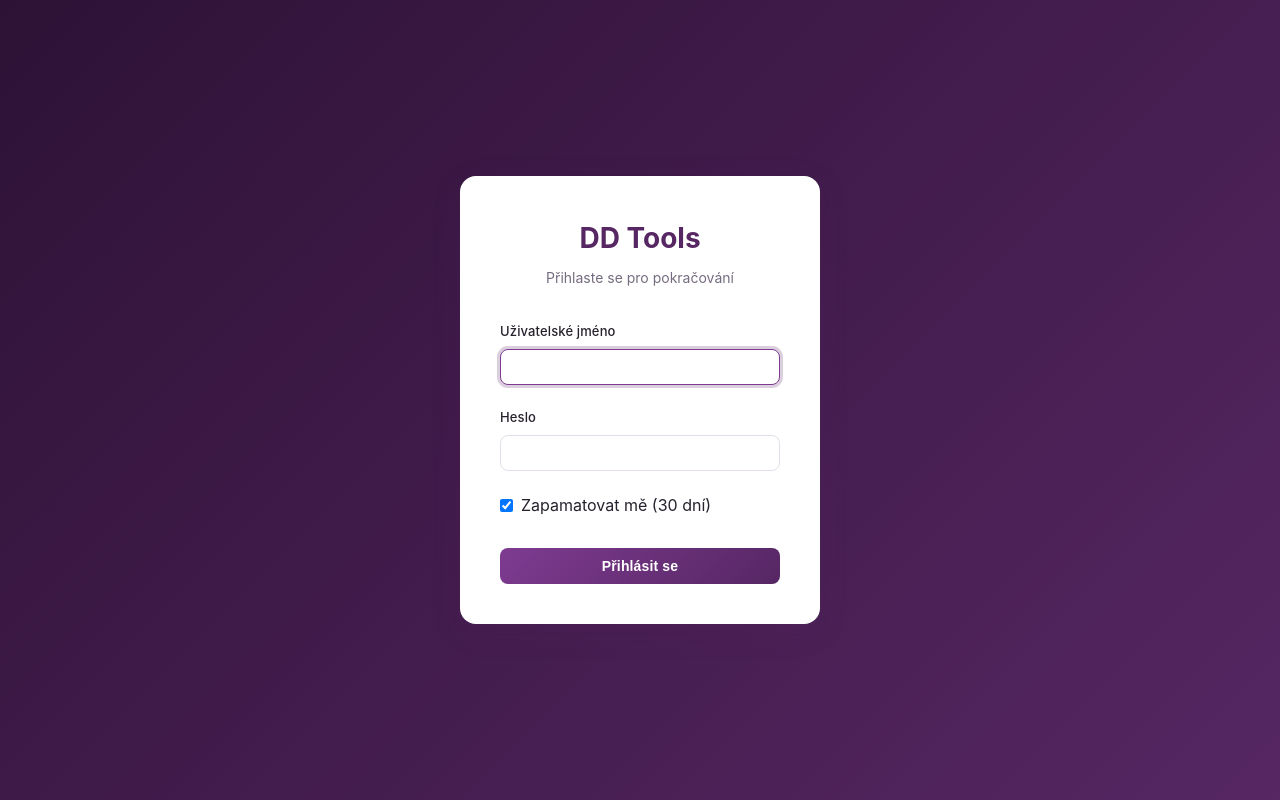
After one commit to Tupoun/dd-tools, a Flask app: page /login in a window 1280 px wide. The commit adds this page. Run offline with Flask 3, Linux system fonts and the light colour scheme; parts of the project's set-up code (start-up, migrations or seed data) failed here and were passed over.

Commit message:
feat: login, dark mode toggle, top bar (#11)
- Flask-Login integrace: single-user autentizace přes env (ADMIN_USERNAME, ADMIN_PASSWORD_HASH)
- /login a /logout routes, session timeout (8h / 30d při zapamatování)
- generate_password.py: CLI skript pro generování password hashe
- Top bar v base.html: přihlášení/odhlášení + přepínač tématu
- Dark mode toggle: třída html.dark/html.light přes localStorage, anti-flash script v <head>
- style.css: .top-bar, .content-area, html.dark, html.light, login page styly
- TODO.md: autentizace označena jako hotová

Co-authored-by: Claude Sonnet 4.6 <noreply@anthropic.com>

```diff
--- a/app.py
+++ b/app.py
@@ -2,20 +2,30 @@
 DD Tools - Flask Web Application
 """
 
-from flask import Flask, render_template, request, send_file, flash, redirect, url_for
+from flask import Flask, render_template, request, send_file, flash, redirect, url_for, session
 from werkzeug.utils import secure_filename
 from flask_limiter import Limiter
 from flask_limiter.util import get_remote_address
+from flask_login import LoginManager, login_user, logout_user, login_required, current_user
+from datetime import timedelta
 from dotenv import load_dotenv
 import os
 import io
 
 from libs import encoding_converter, bytes_converter, text_encoder, jwt_decoder, hash_generator, cron_parser, formatter, utilities, diff_tool, csv_json, uuid_generator, yaml_json, generator
+from libs.auth import get_user, verify_credentials
 
 load_dotenv()
 
 app = Flask(__name__)
 app.secret_key = os.getenv('SECRET_KEY')
+
+login_manager = LoginManager(app)
+login_manager.login_view = 'login_page'
+
+@login_manager.user_loader
+def load_user(user_id):
+    return get_user(user_id)
 
 limiter = Limiter(
     get_remote_address,
@@ -125,6 +135,42 @@ TOOLS = [
 @limiter.exempt
 def robots_txt():
     return app.response_class("User-agent: *\nDisallow: /\n", mimetype='text/plain')
+
+
+@app.before_request
+def set_session_timeout():
+    session.permanent = True
+
+
+@app.route('/login', methods=['GET', 'POST'])
+def login_page():
+    if current_user.is_authenticated:
+        return redirect(url_for('index'))
+
+    error = None
+    if request.method == 'POST':
+        username = request.form.get('username', '').strip()
+        password = request.form.get('password', '')
+        remember = request.form.get('remember') == '1'
+
+        user = verify_credentials(username, password)
+        if user:
+            duration = timedelta(days=30) if remember else timedelta(hours=8)
+            app.permanent_session_lifetime = duration
+            login_user(user, remember=remember, duration=duration)
+            next_page = request.args.get('next')
+            return redirect(next_page or url_for('index'))
+        else:
+            error = 'Nesprávné přihlašovací údaje.'
+
+    return render_template('login.html', error=error, tools=TOOLS)
+
+
+@app.route('/logout')
+@login_required
+def logout():
+    logout_user()
+    return redirect(url_for('index'))
 
 
 @app.route('/')
--- a/requirements.txt
+++ b/requirements.txt
@@ -1,4 +1,5 @@
 Flask==3.1.3
+Flask-Login==0.6.3
 Werkzeug==3.1.6
 python-dotenv==1.2.1
 PyYAML==6.0.3
--- a/static/style.css
+++ b/static/style.css
@@ -386,6 +443,111 @@ div:has(> pre.result-pre):hover .copy-btn {
     }
 }
 
+/* ── Dark mode (manuální override přes třídu) ────────────────────────────── */
+
+html.dark {
+    --bg-light:        hsl(280, 14%, 10%);
+    --bg-white:        hsl(280, 12%, 15%);
+    --text-dark:       hsl(270, 15%, 90%);
+    --text-light:      hsl(270, 8%, 58%);
+    --border-color:    hsl(280, 14%, 24%);
+    --purple-pale:     hsl(287, 20%, 22%);
+
+    --success-bg:      hsl(130, 35%, 14%);
+    --success-text:    hsl(130, 55%, 68%);
+    --error-bg:        hsl(0, 45%, 16%);
+    --error-text:      hsl(0, 75%, 72%);
+
+    --shadow-sm:   0 1px 3px hsla(287, 44%, 5%, 0.40),
+                   0 1px 2px hsla(287, 44%, 5%, 0.25);
+    --shadow-md:   0 4px 14px hsla(287, 44%, 5%, 0.55),
+                   0 2px 4px  hsla(287, 44%, 5%, 0.30);
+    --shadow-lg:   0 8px 28px hsla(287, 44%, 5%, 0.65),
+                   0 4px 8px  hsla(287, 44%, 5%, 0.35);
+    --focus-ring:  0 0 0 3px  hsla(287, 44%, 60%, 0.30);
+}
+
+html.dark pre {
+    background-color: hsl(280, 12%, 11%);
+    color: hsl(270, 15%, 88%);
+    border: 1px solid var(--border-color);
+    border-radius: 8px;
+    padding: 14px 16px;
+    overflow-x: auto;
+    font-size: 13px;
+    line-height: 1.6;
+}
+
+html.dark .form-control {
+    color-scheme: dark;
+}
+
+html.light {
+    --bg-light:        hsl(280, 18%, 97%);
+    --bg-white:        #ffffff;
+    --text-dark:       hsl(270, 15%, 15%);
+    --text-light:      hsl(270, 8%, 46%);
+    --border-color:    hsl(280, 18%, 89%);
+    --purple-pale:     hsl(287, 28%, 96%);
+
+    --success:         #16a34a;
+    --success-bg:      #dcfce7;
+    --success-text:    #14532d;
+    --error:           #dc2626;
+    --error-bg:        #fee2e2;
+    --error-text:      #7f1d1d;
+
+    --shadow-sm:   0 1px 3px hsla(287, 44%, 27%, 0.08),
+                   0 1px 2px hsla(287, 44%, 27%, 0.05);
+    --shadow-md:   0 4px 14px hsla(287, 44%, 27%, 0.13),
+                   0 2px 4px  hsla(287, 44%, 27%, 0.07);
+    --shadow-lg:   0 8px 28px hsla(287, 44%, 27%, 0.18),
+                   0 4px 8px  hsla(287, 44%, 27%, 0.09);
+    --focus-ring:  0 0 0 3px  hsla(287, 44%, 27%, 0.22);
+}
+
+/* ── Login stránka ───────────────────────────────────────────────────────── */
+
+.login-page {
+    min-height: 100vh;
+    display: flex;
+    align-items: center;
+    justify-content: center;
+    background: linear-gradient(135deg,
+        var(--purple-deepest) 0%,
+        var(--purple-main)   100%);
+}
+
+.login-container {
+    width: 100%;
+    max-width: 400px;
+    padding: 20px;
+}
+
+.login-card {
+    background: var(--bg-white);
+    border-radius: 16px;
+    padding: 40px;
+    box-shadow: var(--shadow-lg);
+}
+
+.login-header {
+    text-align: center;
+    margin-bottom: 32px;
+}
+
+.login-header h1 {
+    font-size: 28px;
+    font-weight: 700;
+    color: var(--purple-main);
+    margin-bottom: 6px;
+}
+
+.login-header p {
+    color: var(--text-light);
+    font-size: 14px;
+}
+
 /* ── Responsive ──────────────────────────────────────────────────────────── */
 
 @media (max-width: 768px) {
--- /dev/null
+++ b/templates/login.html
@@ -0,0 +1,53 @@
+<!DOCTYPE html>
+<html lang="cs">
+<head>
+    <meta charset="UTF-8">
+    <meta name="viewport" content="width=device-width, initial-scale=1.0">
+    <title>Přihlášení — DD Tools</title>
+    <link rel="stylesheet" href="{{ url_for('static', filename='style.css') }}">
+    <script>
+    (function() {
+        var saved = localStorage.getItem('theme');
+        var prefersDark = window.matchMedia('(prefers-color-scheme: dark)').matches;
+        document.documentElement.className = saved || (prefersDark ? 'dark' : 'light');
+    })();
+    </script>
+</head>
+<body class="login-page">
+    <div class="login-container">
+        <div class="login-card">
+            <div class="login-header">
+                <h1>DD Tools</h1>
+                <p>Přihlaste se pro pokračování</p>
+            </div>
+
+            {% if error %}
+            <div class="alert alert-error">{{ error }}</div>
+            {% endif %}
+
+            <form method="POST">
+                <div class="form-group">
+                    <label class="form-label">Uživatelské jméno</label>
+                    <input type="text" name="username" class="form-control"
+                           autofocus autocomplete="username">
+                </div>
+                <div class="form-group">
+                    <label class="form-label">Heslo</label>
+                    <input type="password" name="password" class="form-control"
+                           autocomplete="current-password">
+                </div>
+                <div class="form-group" style="display: flex; align-items: center; gap: 8px;">
+                    <input type="checkbox" name="remember" value="1"
+                           id="remember" checked style="width: auto;">
+                    <label for="remember" style="margin: 0; font-weight: 400; cursor: pointer;">
+                        Zapamatovat mě (30 dní)
+                    </label>
+                </div>
+                <button type="submit" class="btn btn-primary" style="width: 100%; margin-top: 8px;">
+                    Přihlásit se
+                </button>
+            </form>
+        </div>
+    </div>
+</body>
+</html>
```
Also changed, not shown: other parts of static/style.css (+57 -0 lines), TODO.md (+2 -0 lines), generate_password.py (added, +16 -0 lines), libs/auth.py (added, +40 -0 lines), templates/base.html (+42 -0 lines).
